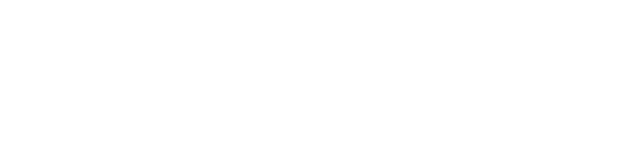
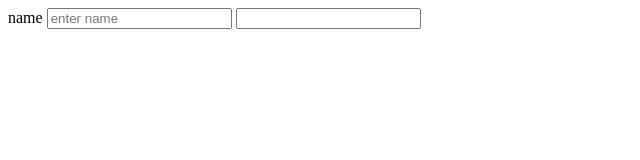
Before and after one commit to yuvrajgitaccount/mergingbranch, a plain HTML site: page login.html in a window 1280 px wide. Shown: the whole page, without its empty margins (0-640 px from the left). Drawn offline with Linux system fonts and the light colour scheme.

Commit message:
login page aaded

```diff
--- a/yuvraj.html
+++ b/login.html
@@ -7,6 +7,9 @@
     <title>Document</title>
 </head>
 <body>
+    <form action="#">
+       name <input type="text" placeholder="enter name">
+        <input type="text"></form>
 
 </body>
 </html>
```
